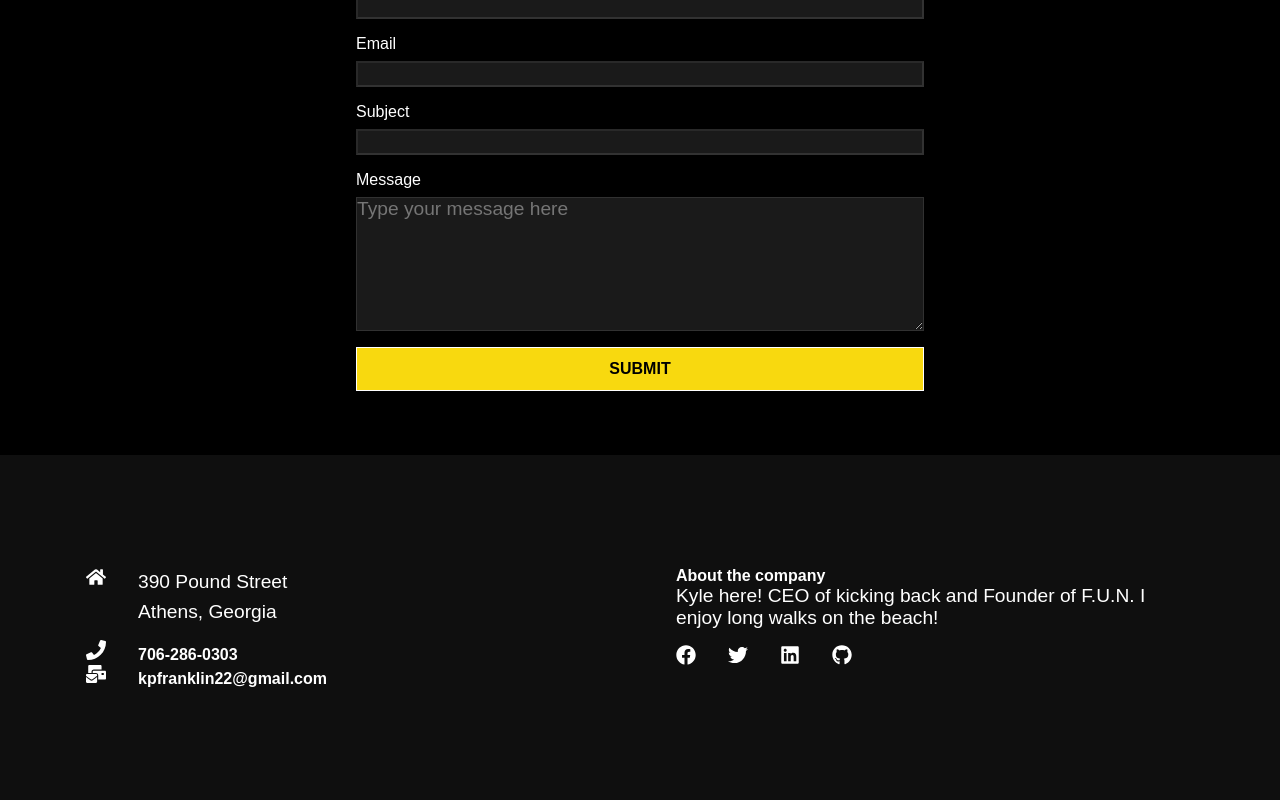
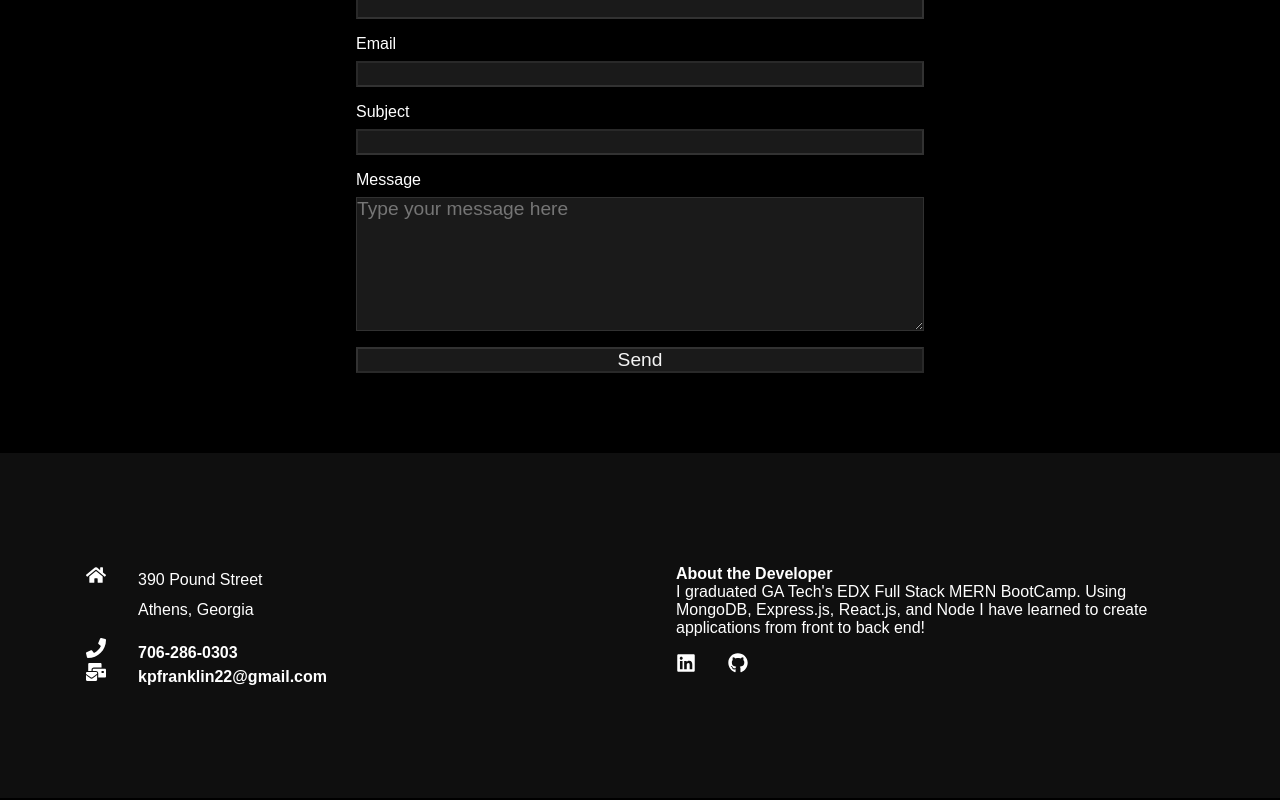
Before and after one commit to Kpfranklin22/react-portfolio, a React (Create React App) app: page /contact in a window 1280 px wide. Shown: the part 577-1377 px from the top of the page. Built offline with nearby package versions, Linux system fonts and the light colour scheme; a web font is replaced by a local one.

Commit message:
installed @emailjs/browser to add email contact functionality - edited footer info - linked icons

```diff
--- a/package.json
+++ b/package.json
@@ -3,6 +3,7 @@
   "version": "0.1.0",
   "private": true,
   "dependencies": {
+    "@emailjs/browser": "^3.10.0",
     "@testing-library/jest-dom": "^5.16.5",
     "@testing-library/react": "^13.4.0",
     "@testing-library/user-event": "^13.5.0",
--- a/src/components/Footer.js
+++ b/src/components/Footer.js
@@ -1,7 +1,12 @@
 import './FooterStyles.css';
-
 import React from 'react';
-import { FaHome, FaPhone, FaMailBulk, FaFacebook, FaTwitter, FaLinkedin, FaGithub } from 'react-icons/fa';
+import {
+  FaHome,
+  FaPhone,
+  FaMailBulk,
+  FaLinkedin,
+  FaGithub,
+} from 'react-icons/fa';
 
 const Footer = () => {
   return (
@@ -26,35 +31,38 @@ const Footer = () => {
           </div>
           <div className="email">
             <h4>
+              <a href="/contact">
                 <FaMailBulk
                   size={20}
                   style={{ color: 'white', marginRight: '2rem' }}
                 />
+              </a>
               kpfranklin22@gmail.com
             </h4>
           </div>
         </div>
 
         <div className="right">
-            <h4>About the company</h4>
-            <p>Kyle here! CEO of kicking back and Founder of F.U.N. I enjoy long walks on the beach!</p>
-            <div className='social'>
-            <FaFacebook
-                size={20}
-                style={{ color: 'white', marginRight: '2rem' }}
-              />
-               <FaTwitter
-                size={20}
-                style={{ color: 'white', marginRight: '2rem' }}
-              />
+          <h4>About the Developer</h4>
+          <p>
+            I graduated GA Tech's EDX Full Stack MERN BootCamp. Using MongoDB,
+            Express.js, React.js, and Node I have learned to create applications
+            from front to back end!
+          </p>
+          <div className="social">
+            <a href="https://www.linkedin.com/in/kyle-franklin-493906258/">
               <FaLinkedin
                 size={20}
                 style={{ color: 'white', marginRight: '2rem' }}
               />
+            </a>
+
+            <a href="https://github.com/Kpfranklin22">
               <FaGithub
                 size={20}
                 style={{ color: 'white', marginRight: '2rem' }}
               />
+            </a>
           </div>
         </div>
       </div>
--- a/src/components/FooterStyles.css
+++ b/src/components/FooterStyles.css
@@ -46,9 +46,6 @@
     padding-bottom: 0.7rem;
 }
 
-p{
-    font-size: 1.2rem;
-}
 
 @media screen and (max-width: 640px){
     .footer-container {
--- a/src/components/Form.js
+++ b/src/components/Form.js
@@ -1,20 +1,43 @@
 import './FormStyles.css';
-
-import React from 'react';
+import React, { useRef } from 'react';
+import emailjs from '@emailjs/browser';
 
 const Form = () => {
+  const form = useRef();
+
+  const sendEmail = (e) => {
+    e.preventDefault();
+
+    emailjs
+      .sendForm(
+        'service_93vaeyl',
+        'template_jr1yimn',
+        form.current,
+        'H7ngG0tPVHqLrvt0d'
+      )
+      .then(
+        (result) => {
+          console.log(result.text);
+          alert("Message sent!")
+        },
+        (error) => {
+          console.log(error.text);
+        }
+      );
+  };
+
   return (
-    <div className="form">
-      <form>
+    <div>
+      <form className="form"ref={form} onSubmit={sendEmail}>
         <label>Your Name</label>
-        <input type="text"></input>
+        <input type="text" name="name"></input>
         <label>Email</label>
-        <input type="email"></input>
+        <input type="email" name="email"></input>
         <label>Subject</label>
-        <input type="text"></input>
+        <input type="text" name="subject"></input>
         <label>Message</label>
-        <textarea rows="6" placeholder="Type your message here" />
-        <button className="btn">Submit</button>
+        <textarea rows="6" placeholder="Type your message here" name="message"/>
+        <input type="submit" value="Send" />
       </form>
     </div>
   );
--- a/src/routes/Home.js
+++ b/src/routes/Home.js
@@ -2,12 +2,15 @@ import React from 'react';
 import Navbar from '../components/Navbar';
 import HeroImg from '../components/HeroImg';
 import Footer from '../components/Footer';
+import Work from '../components/Work';
+
 
 const Home = () => {
   return (
     <div>
       <Navbar />
       <HeroImg />
+      <Work />
       <Footer />
     </div>
   );
--- a/src/routes/Project.js
+++ b/src/routes/Project.js
@@ -9,7 +9,7 @@ const Project = () => {
   return (
     <div>
       <Navbar />
-      <HeroImg2 heading="PROJECTS." text="Some of my early works" />
+      <HeroImg2 heading="PROJECTS." text="I present to you, my early works." />
       <Work />
       <Footer />
     </div>
```
Also changed, not shown: 1 other file (tests, documents, lock files or other folders). Lines whose indentation alone changed are shown as unchanged.
